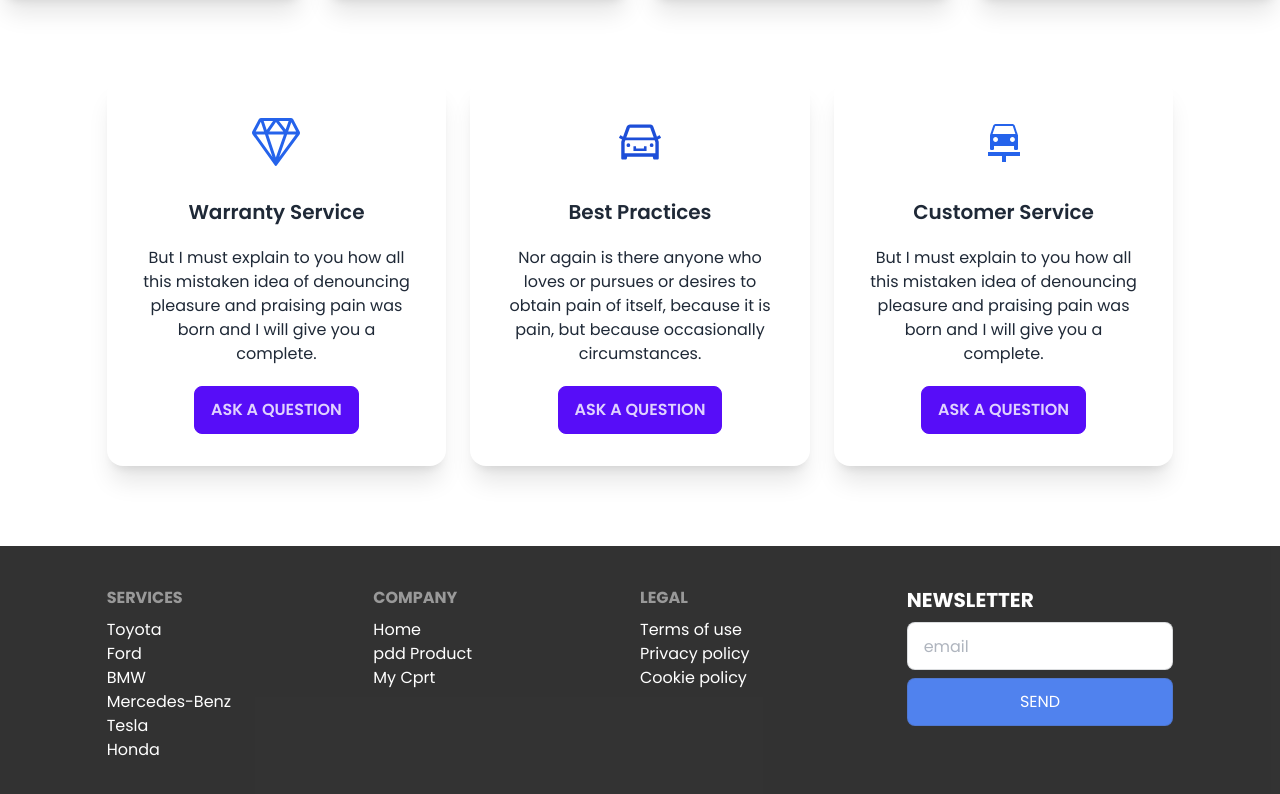
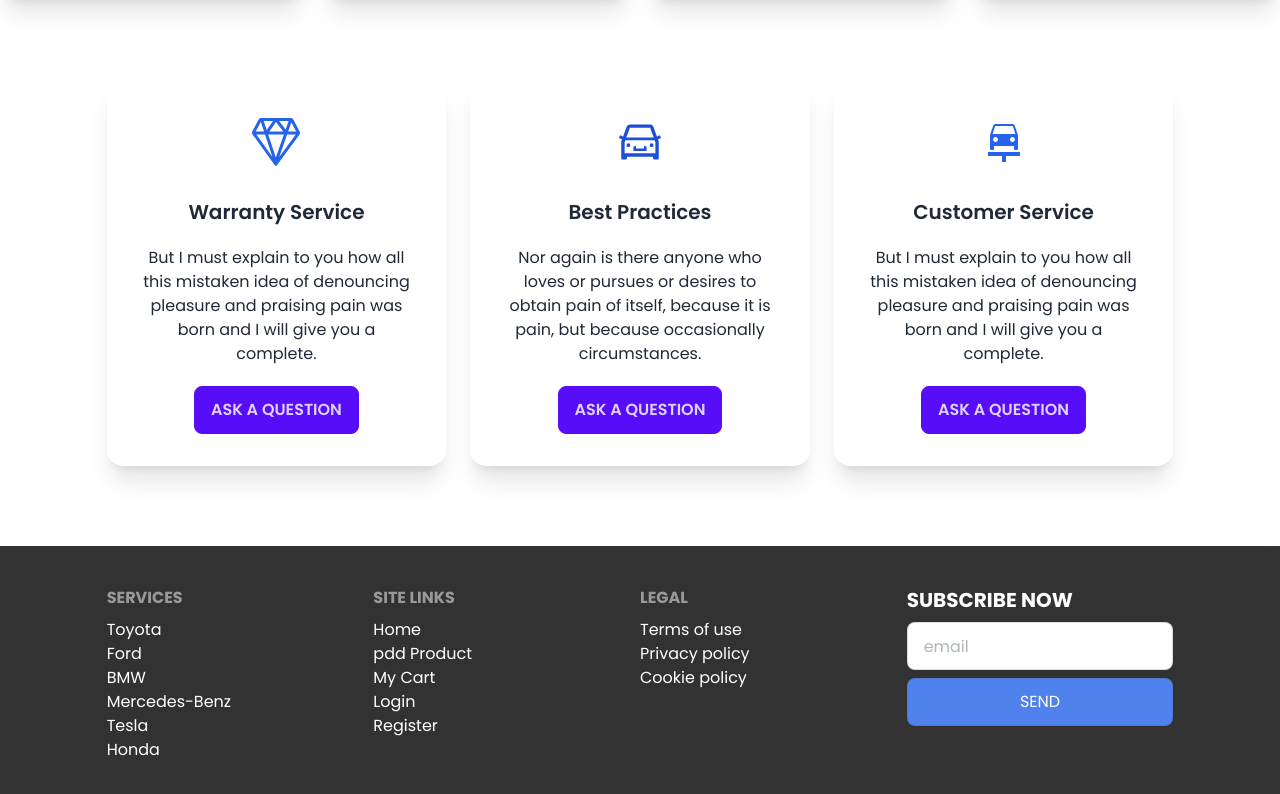
Before and after one commit to ShaplaRani/automotive-store-client-rep, a React (Vite) app: page / in a window 1280 px wide. Shown: the part 3114-3908 px from the top of the page. Built offline with nearby package versions, Linux system fonts and the light colour scheme; no server answers.

Commit message:
footer name change

```diff
--- a/src/components/Footer/Footer.jsx
+++ b/src/components/Footer/Footer.jsx
@@ -19,10 +19,12 @@ const Footer = () => {
                 </npv>
 
                 <npv>
-                    <header className="footer-title">Company</header>
+                    <header className="footer-title">site links</header>
                     <p className="link link-hover">Home</p>
                     <p className="link link-hover">pdd Product</p>
-                    <p className="link link-hover">My Cprt</p>
+                    <p className="link link-hover">My Cart</p>
+                    <p className="link link-hover">Login</p>
+                    <p className="link link-hover">Register</p>
 
                 </npv>
                 <npv>
@@ -33,7 +35,7 @@ const Footer = () => {
                 </npv>
                 <div className="space-y-2 mt-7 md:mt-0" >
                     <h3 className="uppercase font-bold text-xl md:text-lg lg:text-xl
-                     ">Newsletter</h3>
+                     ">Subscribe Now</h3>
                     <div className="form-control">
 
                         <input type="email" placeholder="email" name="email"
```
